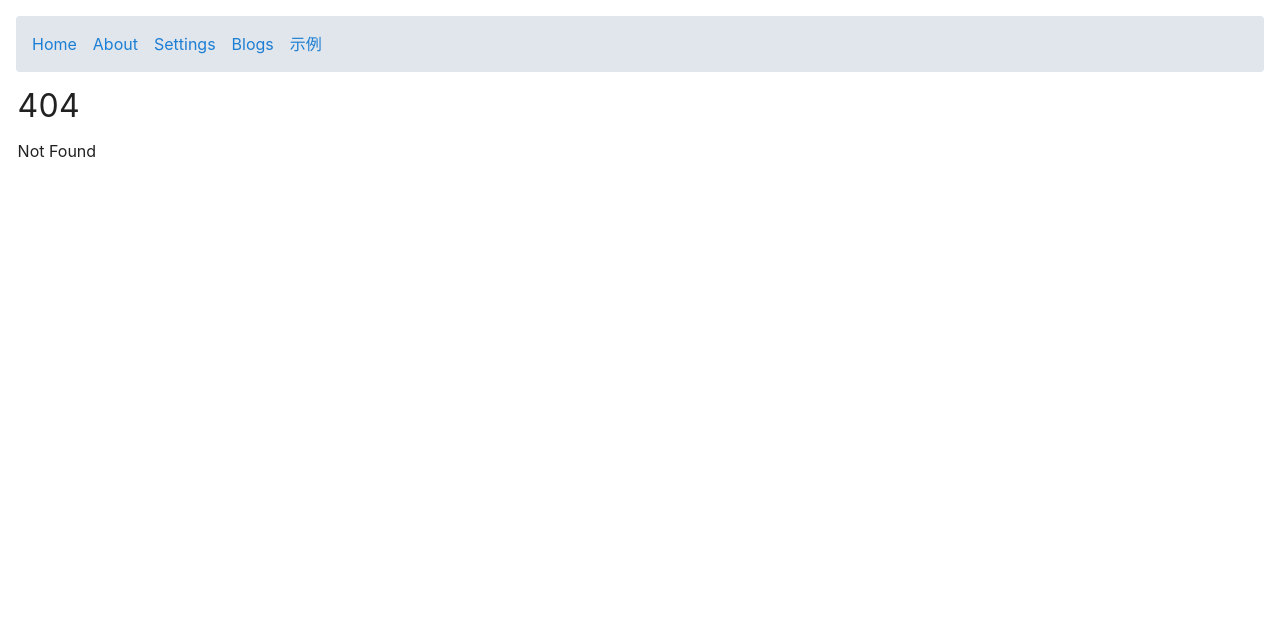
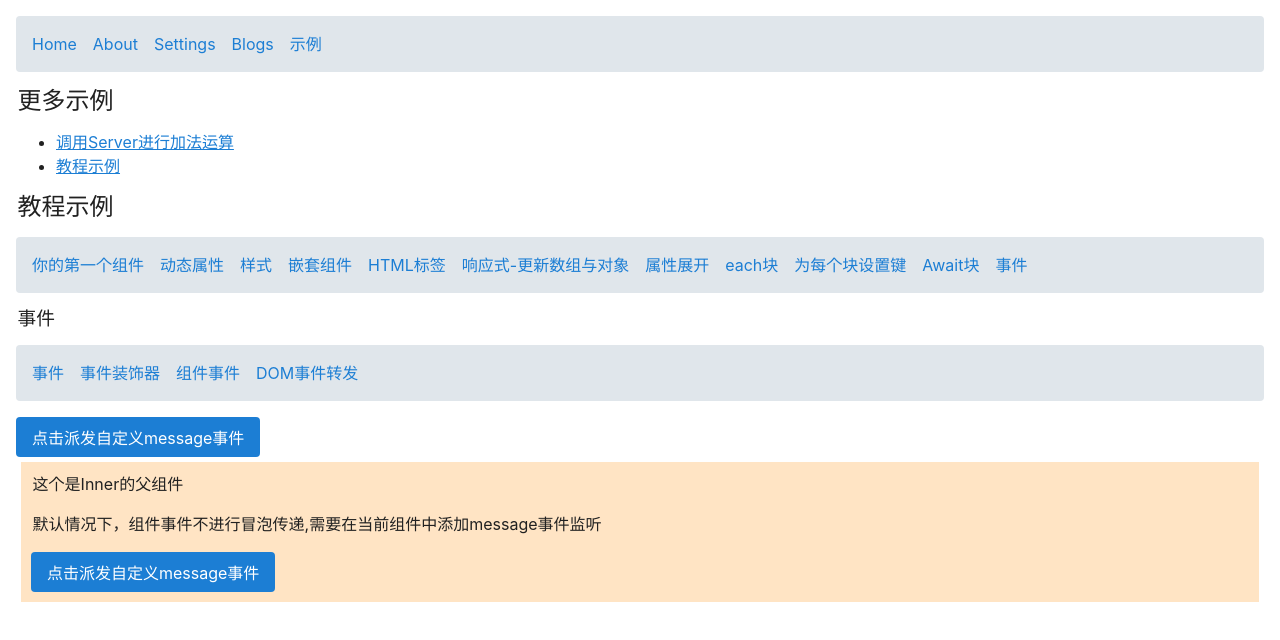
Before and after one commit to shenshouer/example-svelte, a SvelteKit app: page /examples/tutorials/11/component-event in a window 1280 px wide. Before the commit this address had no page. Shown: the top 640 px of the page. Built offline with nearby package versions, Linux system fonts and the light colour scheme.

Commit message:
完成事件章节

```diff
--- a/src/routes/examples/tutorials/11/+layout.svelte
+++ b/src/routes/examples/tutorials/11/+layout.svelte
@@ -3,6 +3,8 @@
     <nav>
         <a href="/examples/tutorials/11/dom-event">事件</a>
         <a href="/examples/tutorials/11/event-modifiers">事件装饰器</a>
+        <a href="/examples/tutorials/11/component-event">组件事件</a>
+        <a href="/examples/tutorials/11/dom-event-forwarding">DOM事件转发</a>
     </nav>
 </aside>
 
--- /dev/null
+++ b/src/routes/examples/tutorials/11/component-event/+page.svelte
@@ -0,0 +1,11 @@
+<script lang="ts">
+    import Inner from "./Inner.svelte";
+    import Outer from "./Outer.svelte";
+
+    const handleMessage = (event: CustomEvent<{ text: string }>) => {
+        alert(event.detail.text);
+    };
+</script>
+
+<Inner on:message={handleMessage} />
+<Outer on:message={handleMessage} />
--- /dev/null
+++ b/src/routes/examples/tutorials/11/component-event/Inner.svelte
@@ -0,0 +1,8 @@
+<script lang="ts">
+    import { createEventDispatcher } from "svelte";
+    const dispatch = createEventDispatcher();
+</script>
+
+<button on:click={() => dispatch("message", { text: "hello" })}>
+    点击派发自定义message事件
+</button>
--- /dev/null
+++ b/src/routes/examples/tutorials/11/component-event/Outer.svelte
@@ -0,0 +1,19 @@
+<script>
+    import Inner from "./Inner.svelte";
+</script>
+
+<div>
+    <p>这个是Inner的父组件</p>
+    <p>
+        默认情况下，组件事件不进行冒泡传递,需要在当前组件中添加message事件监听
+    </p>
+    <Inner on:message />
+</div>
+
+<style type="text/css">
+    div {
+        background-color: bisque;
+        padding: 10px;
+        margin: 5px;
+    }
+</style>
--- /dev/null
+++ b/src/routes/examples/tutorials/11/dom-event-forwarding/BigRedButton.svelte
@@ -0,0 +1,33 @@
+<button on:click> Push </button>
+
+<style>
+    button {
+        font-size: 1.4em;
+        width: 6em;
+        height: 6em;
+        border-radius: 50%;
+        background: radial-gradient(
+            circle at 25% 25%,
+            hsl(0, 100%, 50%) 0,
+            hsl(0, 100%, 40%) 100%
+        );
+        box-shadow:
+            0 8px 0 hsl(0, 100%, 30%),
+            2px 12px 10px rgba(0, 0, 0, 0.35);
+        color: hsl(0, 100%, 30%);
+        text-shadow:
+            -1px -1px 2px rgba(0, 0, 0, 0.3),
+            1px 1px 2px rgba(255, 255, 255, 0.4);
+        text-transform: uppercase;
+        letter-spacing: 0.05em;
+        transform: translate(0, -8px);
+        transition: all 0.2s;
+    }
+
+    button:active {
+        transform: translate(0, -2px);
+        box-shadow:
+            0 2px 0 hsl(0, 100%, 30%),
+            2px 6px 10px rgba(0, 0, 0, 0.35);
+    }
+</style>
```
Also changed, not shown: src/routes/examples/tutorials/11/dom-event-forwarding/+page.svelte (added, +13 -0 lines), 1 other file (tests, documents, lock files or other folders).
